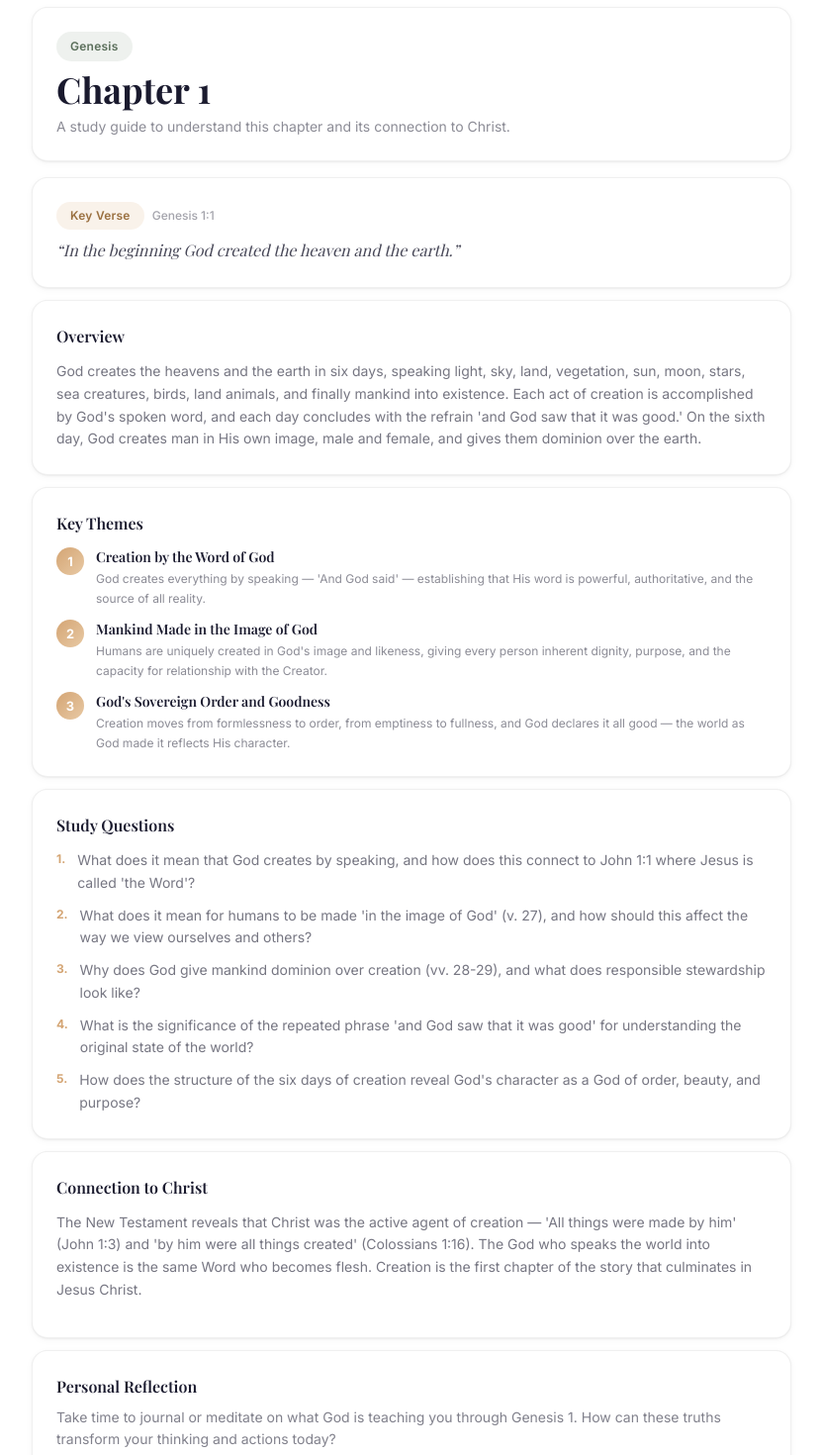
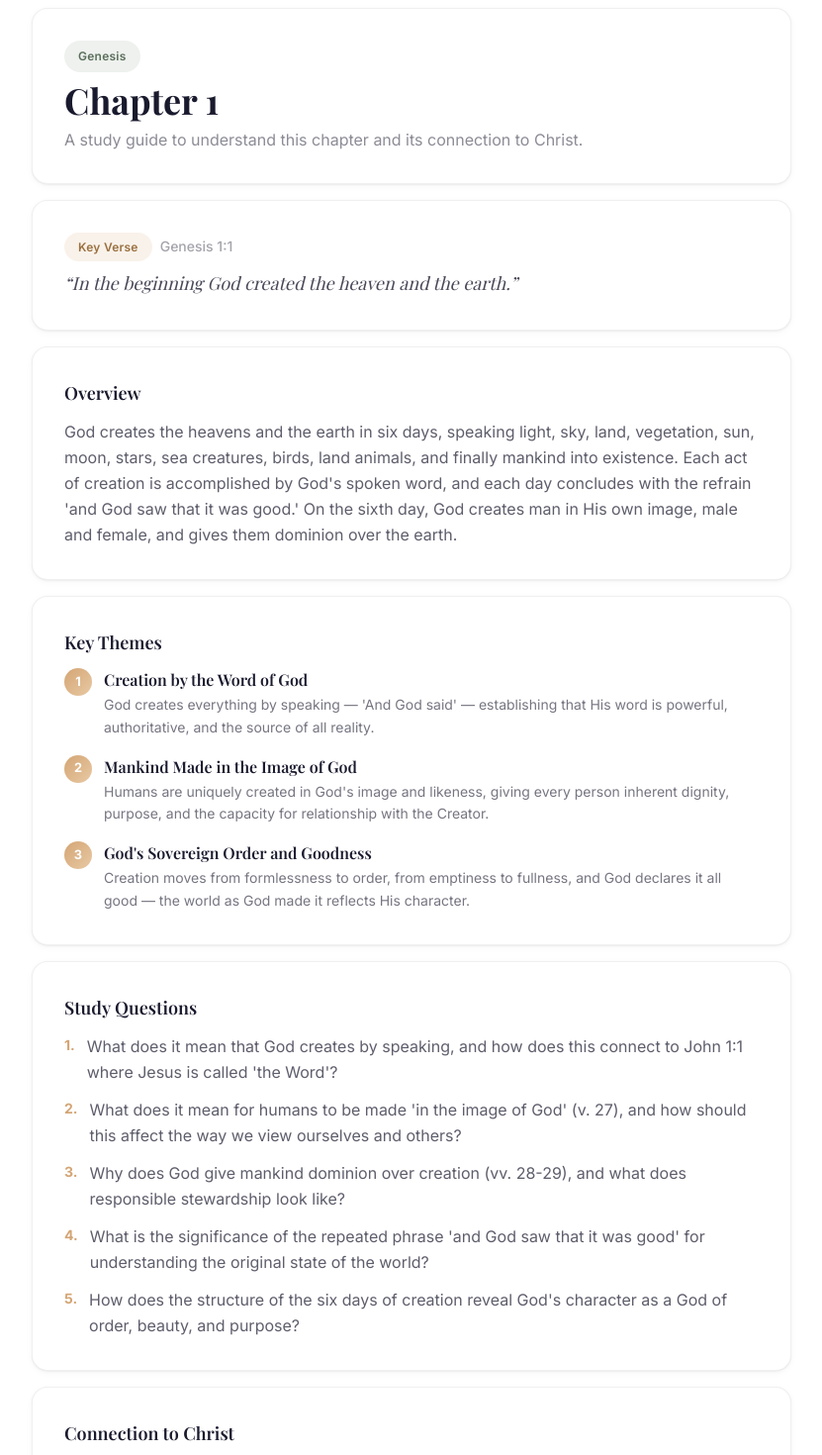
Before and after one commit to jaedenschafer/learnofchrist, a Next.js app: page /bible/genesis/1 in a window 1280 px wide. Shown: the part 140-1610 px from the top of the page at 99% size, without its empty margins (224-1055 px from the left). Built offline with nearby package versions, Linux system fonts and the light colour scheme; no server answers; the database is empty; a web font is replaced by a local one.

Commit message:
Fix FI tags in verse text, increase font sizes site-wide for readability

```diff
--- a/src/app/bible/[book]/[chapter]/[verse]/page.tsx
+++ b/src/app/bible/[book]/[chapter]/[verse]/page.tsx
@@ -109,56 +109,56 @@ export default async function VersePage({ params }: VersePageProps) {
           <blockquote className="font-serif text-lg sm:text-xl text-navy/85 leading-relaxed italic border-l-[3px] border-gold/40 pl-4">
             &ldquo;{explanation.kjvText}&rdquo;
           </blockquote>
-          <p className="text-xs text-navy/40 mt-3">King James Version (KJV)</p>
+          <p className="text-sm text-navy/40 mt-3">King James Version (KJV)</p>
         </div>
 
         {/* Translation Switcher note */}
         <div className="card mb-4 bg-sage/[0.04] !py-3">
           <div className="flex items-center justify-between">
-            <p className="text-xs text-navy/50">
+            <p className="text-sm text-navy/50">
               Read this verse in context with translation switching:
             </p>
-            <Link href={`/bible/${book}/${chapter}`} className="text-xs font-semibold text-gold hover:text-gold/80 transition-colors">
+            <Link href={`/bible/${book}/${chapter}`} className="text-sm font-semibold text-gold hover:text-gold/80 transition-colors">
               Read Full Chapter &rarr;
             </Link>
           </div>
         </div>
 
-        <div className="space-y-3">
+        <div className="space-y-4">
           {/* Context */}
           <div className="card">
-            <h2 className="font-sans text-base font-semibold text-navy mb-3">Context</h2>
-            <p className="text-sm text-navy/60 leading-[1.8]">{explanation.context}</p>
+            <h2 className="font-sans text-lg font-semibold text-navy mb-3">Context</h2>
+            <p className="text-base text-navy/70 leading-[1.8]">{explanation.context}</p>
           </div>
 
           {/* Explanation */}
           <div className="card">
-            <h2 className="font-sans text-base font-semibold text-navy mb-4">What Does {explanation.reference} Mean?</h2>
+            <h2 className="font-sans text-lg font-semibold text-navy mb-4">What Does {explanation.reference} Mean?</h2>
             <div className="space-y-4">
               {explanation.explanation.map((paragraph, i) => (
-                <p key={i} className="text-sm sm:text-[0.9375rem] text-navy/70 leading-[1.8]">{paragraph}</p>
+                <p key={i} className="text-base text-navy/70 leading-[1.8]">{paragraph}</p>
               ))}
             </div>
           </div>
 
           {/* Original Language */}
           <div className="card bg-navy/[0.02]">
-            <h2 className="font-sans text-base font-semibold text-navy mb-3">Original Language Insight</h2>
-            <p className="text-sm text-navy/60 leading-[1.8]">{explanation.originalLanguage}</p>
+            <h2 className="font-sans text-lg font-semibold text-navy mb-3">Original Language Insight</h2>
+            <p className="text-base text-navy/70 leading-[1.8]">{explanation.originalLanguage}</p>
           </div>
 
           {/* Cross References */}
           {explanation.crossReferences.length > 0 && (
             <div className="card">
-              <h2 className="font-sans text-base font-semibold text-navy mb-4">Cross References</h2>
+              <h2 className="font-sans text-lg font-semibold text-navy mb-4">Cross References</h2>
               <div className="space-y-3">
                 {explanation.crossReferences.map((ref, i) => (
                   <Link key={i} href={ref.link} className="block group">
                     <div className="bg-gold/[0.04] border-l-[3px] border-gold/30 rounded-r-xl p-4 group-hover:border-gold/50 transition-colors">
-                      <p className="font-serif text-sm text-navy/70 leading-relaxed italic mb-1">
+                      <p className="font-serif text-base text-navy/70 leading-relaxed italic mb-1">
                         &ldquo;{ref.text}&rdquo;
                       </p>
-                      <p className="text-xs font-semibold text-gold/70 group-hover:text-gold transition-colors">&mdash; {ref.reference}</p>
+                      <p className="text-sm font-semibold text-gold/70 group-hover:text-gold transition-colors">&mdash; {ref.reference}</p>
                     </div>
                   </Link>
                 ))}
@@ -168,14 +168,14 @@ export default async function VersePage({ params }: VersePageProps) {
 
           {/* Application */}
           <div className="card bg-sage/[0.06]">
-            <h2 className="font-sans text-base font-semibold text-navy mb-3">Application</h2>
-            <p className="text-sm text-navy/60 leading-[1.8]">{explanation.application}</p>
+            <h2 className="font-sans text-lg font-semibold text-navy mb-3">Application</h2>
+            <p className="text-base text-navy/70 leading-[1.8]">{explanation.application}</p>
           </div>
 
           {/* Related Verse Explanations */}
           {explanation.relatedVerses.length > 0 && (
             <div className="card">
-              <h2 className="font-sans text-base font-semibold text-navy mb-3">Related Verse Explanations</h2>
+              <h2 className="font-sans text-lg font-semibold text-navy mb-3">Related Verse Explanations</h2>
               <div className="card-grouped">
                 {explanation.relatedVerses.map((key) => {
                   const related = getVerseExplanation(
@@ -190,8 +190,8 @@ export default async function VersePage({ params }: VersePageProps) {
                       href={`/bible/${key}`}
                       className="card-grouped-item flex items-center gap-3 group"
                     >
-                      <span className="pill pill-gold text-[10px]">{related.reference}</span>
-                      <span className="text-xs text-navy/50 flex-1 truncate">{related.kjvText.slice(0, 60)}...</span>
+                      <span className="pill pill-gold text-xs">{related.reference}</span>
+                      <span className="text-sm text-navy/50 flex-1 truncate">{related.kjvText.slice(0, 60)}...</span>
                       <svg className="w-4 h-4 text-navy/20 flex-shrink-0" fill="none" stroke="currentColor" viewBox="0 0 24 24"><path strokeLinecap="round" strokeLinejoin="round" strokeWidth={2} d="M9 5l7 7-7 7" /></svg>
                     </Link>
                   );
@@ -203,7 +203,7 @@ export default async function VersePage({ params }: VersePageProps) {
           {/* Read Full Chapter CTA */}
           <div className="cta-banner">
             <h2 className="font-serif text-xl sm:text-2xl font-bold mb-3">Read the Full Chapter</h2>
-            <p className="text-sm text-cream/60 max-w-md mx-auto mb-5">
+            <p className="text-base text-cream/60 max-w-md mx-auto mb-5">
               Read {book_obj.name} {chapter} in KJV, ASV, or WEB with study guide and key themes.
             </p>
             <Link href={`/bible/${book}/${chapter}`} className="btn-primary">
--- a/src/app/bible/[book]/[chapter]/page.tsx
+++ b/src/app/bible/[book]/[chapter]/page.tsx
@@ -146,7 +146,7 @@ export default async function ChapterPage({ params }: ChapterPageProps) {
         <div className="card mb-4">
           <span className="pill pill-sage mb-2 inline-block">{book_obj.name}</span>
           <h1 className="font-serif text-3xl sm:text-4xl font-bold text-navy mb-2">Chapter {chapter}</h1>
-          <p className="text-sm text-navy/50">
+          <p className="text-base text-navy/50">
             {hasVerses
               ? `${initialVerses.length} verses — switch translations with the toolbar below.`
               : 'A study guide to understand this chapter and its connection to Christ.'}
@@ -157,7 +157,7 @@ export default async function ChapterPage({ params }: ChapterPageProps) {
         {hasVerses && <TranslationSwitcher />}
 
         {/* Content Sections */}
-        <div className="space-y-3 mt-4">
+        <div className="space-y-4 mt-4">
 
           {/* Real Bible Text */}
           {hasVerses && (
@@ -173,10 +173,10 @@ export default async function ChapterPage({ params }: ChapterPageProps) {
           {content && (
             <div className="card bg-gold/[0.04] border-gold/20">
               <div className="flex items-center gap-2 mb-2">
-                <span className="pill pill-gold text-xs">Key Verse</span>
-                <span className="text-xs font-medium text-navy/40">{content.keyVerse.reference}</span>
+                <span className="pill pill-gold text-sm">Key Verse</span>
+                <span className="text-sm font-medium text-navy/40">{content.keyVerse.reference}</span>
               </div>
-              <p className="font-serif text-base text-navy/80 leading-relaxed italic">
+              <p className="font-serif text-lg text-navy/80 leading-relaxed italic">
                 &ldquo;{content.keyVerse.text}&rdquo;
               </p>
             </div>
@@ -184,8 +184,8 @@ export default async function ChapterPage({ params }: ChapterPageProps) {
 
           {/* Overview */}
           <div className="card">
-            <h2 className="font-sans text-base font-semibold text-navy mb-3">Overview</h2>
-            <p className="text-sm text-navy/60 leading-relaxed">
+            <h2 className="font-sans text-lg font-semibold text-navy mb-3">Overview</h2>
+            <p className="text-base text-navy/70 leading-relaxed">
               {content
                 ? content.overview
                 : `${book_obj.name} Chapter ${chapter} continues the biblical narrative and provides important insights into God's character and His plan for redemption. As you study this chapter, discover themes of faith, obedience, grace, and God's unfailing love.`}
@@ -194,8 +194,8 @@ export default async function ChapterPage({ params }: ChapterPageProps) {
 
           {/* Key Themes */}
           <div className="card">
-            <h2 className="font-sans text-base font-semibold text-navy mb-3">Key Themes</h2>
-            <div className="space-y-3">
+            <h2 className="font-sans text-lg font-semibold text-navy mb-3">Key Themes</h2>
+            <div className="space-y-4">
               {(content
                 ? content.themes
                 : [
@@ -207,8 +207,8 @@ export default async function ChapterPage({ params }: ChapterPageProps) {
                 <div key={i} className="flex gap-3">
                   <div className="step-number">{i + 1}</div>
                   <div>
-                    <h3 className="font-sans text-sm font-semibold text-navy">{theme.title}</h3>
-                    <p className="text-xs text-navy/50 mt-0.5 leading-relaxed">{theme.desc}</p>
+                    <h3 className="font-sans text-base font-semibold text-navy">{theme.title}</h3>
+                    <p className="text-sm text-navy/60 mt-0.5 leading-relaxed">{theme.desc}</p>
                   </div>
                 </div>
               ))}
@@ -217,8 +217,8 @@ export default async function ChapterPage({ params }: ChapterPageProps) {
 
           {/* Study Questions */}
           <div className="card">
-            <h2 className="font-sans text-base font-semibold text-navy mb-3">Study Questions</h2>
-            <div className="space-y-2.5">
+            <h2 className="font-sans text-lg font-semibold text-navy mb-3">Study Questions</h2>
+            <div className="space-y-3">
               {(content
                 ? content.questions
                 : [
@@ -230,8 +230,8 @@ export default async function ChapterPage({ params }: ChapterPageProps) {
                   ]
               ).map((q, i) => (
                 <div key={i} className="flex gap-3 items-start">
-                  <span className="text-xs font-bold text-gold mt-0.5">{i + 1}.</span>
-                  <p className="text-sm text-navy/60 leading-relaxed">{q}</p>
+                  <span className="text-sm font-bold text-gold mt-0.5">{i + 1}.</span>
+                  <p className="text-base text-navy/70 leading-relaxed">{q}</p>
                 </div>
               ))}
             </div>
@@ -239,15 +239,15 @@ export default async function ChapterPage({ params }: ChapterPageProps) {
 
           {/* Connection to Christ */}
           <div className="card">
-            <h2 className="font-sans text-base font-semibold text-navy mb-3">Connection to Christ</h2>
-            <p className="text-sm text-navy/60 leading-relaxed mb-3">
+            <h2 className="font-sans text-lg font-semibold text-navy mb-3">Connection to Christ</h2>
+            <p className="text-base text-navy/70 leading-relaxed mb-3">
               {content
                 ? content.christConnection
                 : 'Every passage ultimately points to Jesus through prophecy, typology, or thematic connection.'}
             </p>
             {!content && (
               <div className="bg-gold/[0.06] border-l-[3px] border-gold/40 rounded-r-xl p-4">
-                <p className="scripture-quote text-sm text-navy/70 leading-relaxed">
+                <p className="scripture-quote text-base text-navy/70 leading-relaxed">
                   Jesus is the true source of faithfulness, the perfect response to God&apos;s word, and the embodiment of all spiritual truths presented throughout Scripture.
                 </p>
               </div>
@@ -256,8 +256,8 @@ export default async function ChapterPage({ params }: ChapterPageProps) {
 
           {/* Personal Reflection */}
           <div className="card bg-sage/[0.06]">
-            <h2 className="font-sans text-base font-semibold text-navy mb-2">Personal Reflection</h2>
-            <p className="text-sm text-navy/55 leading-relaxed">
+            <h2 className="font-sans text-lg font-semibold text-navy mb-2">Personal Reflection</h2>
+            <p className="text-base text-navy/65 leading-relaxed">
               Take time to journal or meditate on what God is teaching you through {book_obj.name} {chapter}. How can these truths transform your thinking and actions today?
             </p>
           </div>
--- a/src/app/globals.css
+++ b/src/app/globals.css
@@ -31,6 +31,8 @@ body {
   background-color: #ffffff;
   color: var(--color-navy);
   font-family: var(--font-sans);
+  font-size: 16px;
+  line-height: 1.6;
   -webkit-font-smoothing: antialiased;
   -moz-osx-font-smoothing: grayscale;
 }
@@ -389,14 +391,14 @@ h1, h2, h3, h4, h5, h6 {
   background-color: white;
   border-radius: 16px;
   box-shadow: 0 0.5px 0 rgba(0,0,0,0.04), 0 1px 3px rgba(0,0,0,0.04), 0 2px 8px rgba(0,0,0,0.03);
-  padding: 1.25rem;
+  padding: 1.5rem;
   transition: all 0.3s cubic-bezier(0.4, 0, 0.2, 1);
   border: 0.5px solid rgba(0, 0, 0, 0.06);
 }
 
 @media (min-width: 640px) {
   .card {
-    padding: 1.5rem;
+    padding: 2rem;
   }
 }
 
```
Also changed, not shown: src/components/VerseDisplay.tsx (+9 -1 lines), .claude/launch.json (added).
